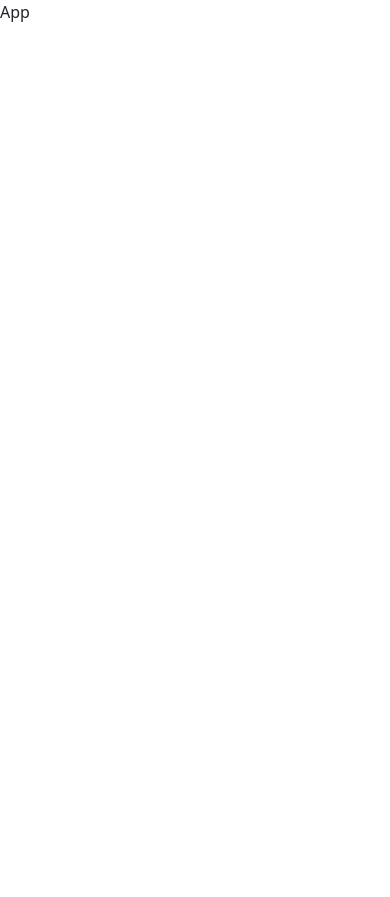
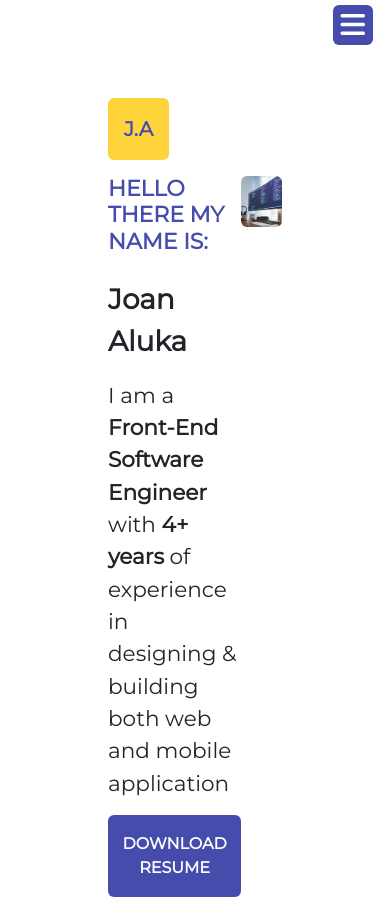
Before and after one commit to ndutagrace25/joanportforlio, a React (Create React App) app: page / in a window 390 px wide. Before the commit the page ends 844 px from the top, so only its background shows below. Built offline with nearby package versions, Linux system fonts and the light colour scheme.

Commit message:
added a few things

```diff
--- a/src/App.css
+++ b/src/App.css
@@ -1,38 +1,36 @@
-.App {
-  text-align: center;
+@import url("https://fonts.googleapis.com/css2?family=Montserrat&display=swap");
+
+body {
+  font-family: "Montserrat", sans-serif !important;
 }
 
-.App-logo {
-  height: 40vmin;
-  pointer-events: none;
+.name-itro {
+  /* font-size: 1.1rem; */
+  /* display: inline-block; */
+  font-size: 22px;
+  font-weight: bold;
+  /* transform: scale(.5, 1); */
+}
+.primary-color {
+  background-color: #464cac;
+}
+.primary-text-color {
+  color: #464cac;
 }
 
-@media (prefers-reduced-motion: no-preference) {
-  .App-logo {
-    animation: App-logo-spin infinite 20s linear;
+.yellow-bg {
+  background-color: #ffd43a;
+}
+
+.intro-section {
+  height: 200px;
+}
+
+@media screen and (max-width: 480px) {
+  .nav-icon {
+    padding: 5px !important;
+  }
+  .icon-size {
+    font-size: 28px;
   }
 }
-
-.App-header {
-  background-color: #282c34;
-  min-height: 100vh;
-  display: flex;
-  flex-direction: column;
-  align-items: center;
-  justify-content: center;
-  font-size: calc(10px + 2vmin);
-  color: white;
-}
-
-.App-link {
-  color: #61dafb;
-}
-
-@keyframes App-logo-spin {
-  from {
-    transform: rotate(0deg);
-  }
-  to {
-    transform: rotate(360deg);
-  }
-}
--- a/src/App.js
+++ b/src/App.js
@@ -2,9 +2,19 @@ import React from "react";
 import "bootstrap/dist/css/bootstrap.min.css";
 import "bootstrap/dist/js/bootstrap.min.js";
 import "@fortawesome/fontawesome-free/css/all.css";
+import "./App.css";
+import { BrowserRouter as Router, Routes, Route } from "react-router-dom";
+
+import { Home } from "./pages";
 
 const App = () => {
-  return <div>App</div>;
+  return (
+    <Router>
+      <Routes>
+        <Route path="/" element={<Home />} />
+      </Routes>
+    </Router>
+  );
 };
 
 export default App;
--- /dev/null
+++ b/src/components/Intro.jsx
@@ -0,0 +1,50 @@
+import React from "react";
+import developer from "../images/developer.jpg";
+
+const Intro = () => {
+  return (
+    <div className="px-5 mx-5 mt-5">
+      <div className="d-flex justify-content-center flex-column align-items-center">
+        <div>
+          <div className="d-flex justify-content-start">
+            <span className="primary-text-color yellow-bg p-3 rounded text-align-center fw-bold fs-5">
+              J.A
+            </span>
+          </div>
+          <div className="d-flex justify-content-between pt-3">
+            <div className="col-md-6 d-flex flex-column justify-content-center">
+              <div className="text-uppercase primary-text-color">
+                <h6 className="name-itro">Hello there my name is:</h6>
+              </div>
+              <div className="py-3 fw-bold fs-1">Joan Aluka</div>
+              <div>
+                <p className="fs-4">
+                  I am a{" "}
+                  <span className="fw-bold">Front-End Software Engineer</span>{" "}
+                  with <span className="fw-bold">4+ years</span> of experience in designing & building both web
+                  and mobile application
+                </p>
+              </div>
+              <div>
+                <button className="text-uppercase btn primary-color text-white py-3 fw-bold">
+                  Download Resume
+                </button>
+              </div>
+            </div>
+            <div className="col-md-6">
+              <img
+                className="img-fluid rounded"
+                src={developer}
+                alt="developer"
+                // height="100"
+                width="400"
+              />
+            </div>
+          </div>
+        </div>
+      </div>
+    </div>
+  );
+};
+
+export default Intro;
--- /dev/null
+++ b/src/components/Navbar.jsx
@@ -0,0 +1,13 @@
+import React from "react";
+
+const Navbar = () => {
+  return (
+    <div className="px-5 pt-4 d-flex justify-content-end nav-icon">
+      <div className="primary-color p-2 rounded" style={{ cursor: "pointer" }}>
+        <i className="fas fa-bars fa-2xl text-white icon-size"></i>
+      </div>
+    </div>
+  );
+};
+
+export default Navbar;
--- /dev/null
+++ b/src/components/index.js
@@ -0,0 +1,4 @@
+import Navbar from "./Navbar";
+import Intro from "./Intro";
+
+export { Navbar, Intro };
--- /dev/null
+++ b/src/pages/Home.jsx
@@ -0,0 +1,13 @@
+import React from "react";
+import { Navbar, Intro } from "../components";
+
+const Home = () => {
+  return (
+    <div className="container-fluid">
+      <Navbar />
+      <Intro />
+    </div>
+  );
+};
+
+export default Home;
--- /dev/null
+++ b/src/pages/index.js
@@ -0,0 +1,3 @@
+import Home from "./Home";
+
+export { Home };
```
Also changed, not shown: src/images/developer.jpg (added).
